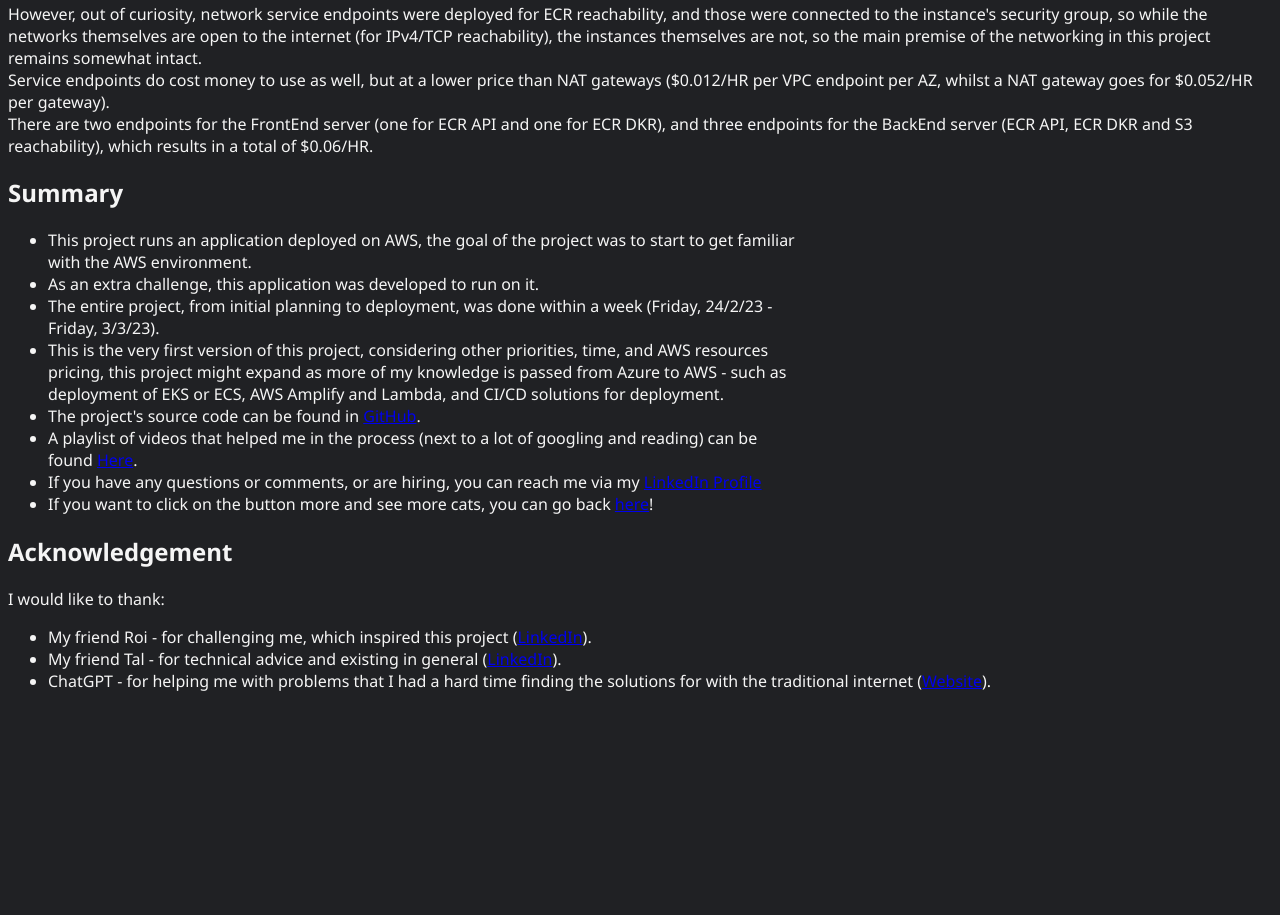
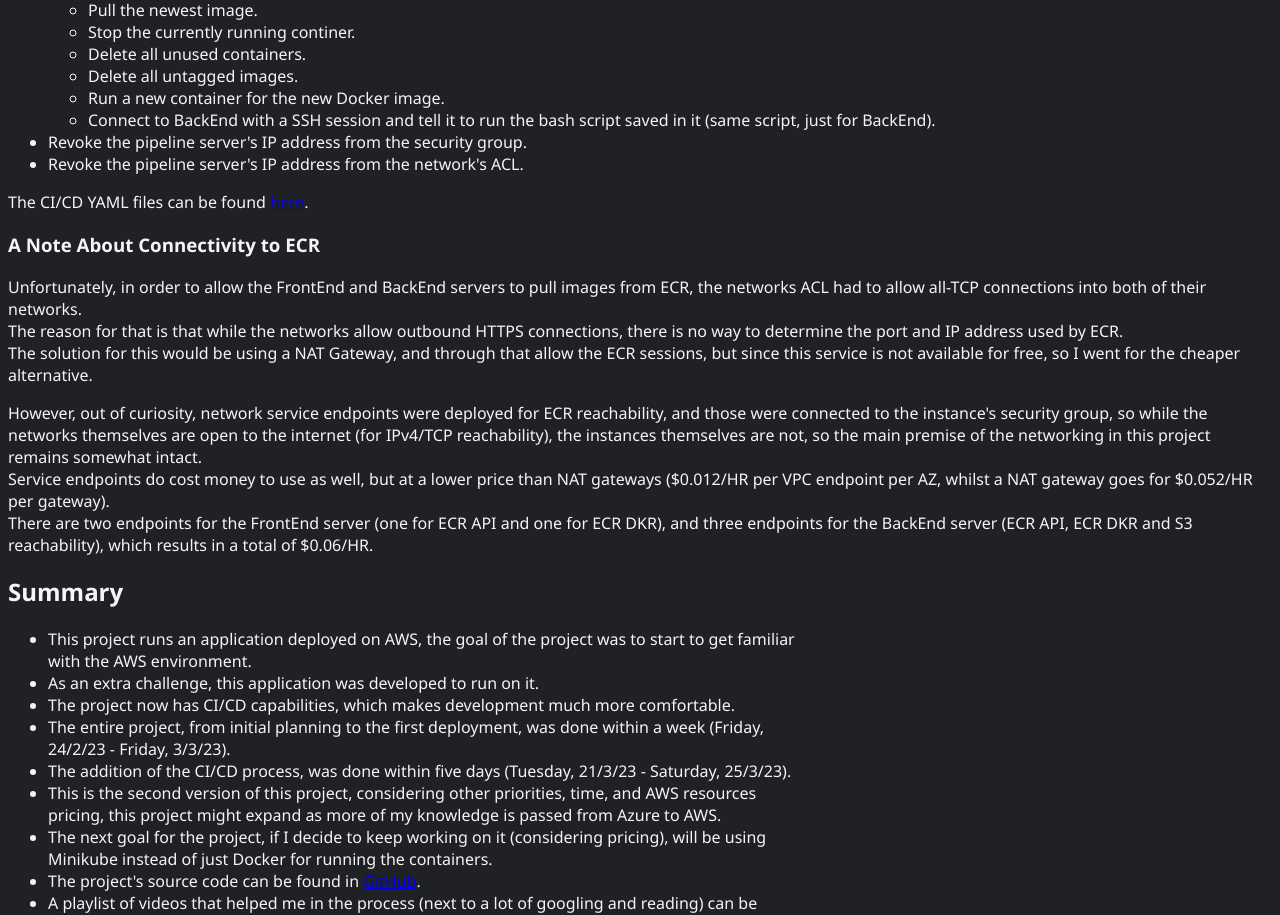
Before and after one commit to NoamVH/BuckCat, a Flask app: page /explanation in a window 1280 px wide; the page is wider, and only the part inside the window is pictured. Shown: the part 3697-4612 px from the top of that part. Before the commit the page ends 4388 px from the top of that part, so only its background shows below. Run offline with Flask 3, Linux system fonts and the light colour scheme.

Commit message:
Finalization of the explanation page, added updated architecture, removed IP from CD pipeline and changed it with DNS registry

```diff
--- a/FrontEnd/templates/explanation.html
+++ b/FrontEnd/templates/explanation.html
@@ -191,7 +191,6 @@
                             </tr>
                         </table>
                     </p>
-
                 </div>
                 <div>
                     <h3>
@@ -288,10 +287,13 @@
                     <ul>
                         <li>This project runs an application deployed on AWS, the goal of the project was to start to get familiar with the AWS environment.</li>
                         <li>As an extra challenge, this application was developed to run on it.</li>
-                        <li>The entire project, from initial planning to deployment, was done within a week (Friday, 24/2/23 - Friday, 3/3/23).</li>
+                        <li>The project now has CI/CD capabilities, which makes development much more comfortable.</li>
+                        <li>The entire project, from initial planning to the first deployment, was done within a week (Friday, 24/2/23 - Friday, 3/3/23).</li>
+                        <li>The addition of the CI/CD process, was done within five days (Tuesday, 21/3/23 - Saturday, 25/3/23).</li>
                         <li>
-                            This is the very first version of this project, considering other priorities, time, and AWS resources pricing, this project might expand as more of my knowledge is passed from Azure to AWS - such as deployment of EKS or ECS, AWS Amplify and Lambda, and CI/CD solutions for deployment.
+                            This is the second version of this project, considering other priorities, time, and AWS resources pricing, this project might expand as more of my knowledge is passed from Azure to AWS.
                         </li>
+                        <li>The next goal for the project, if I decide to keep working on it (considering pricing), will be using Minikube instead of just Docker for running the containers.</li>
                         <li>The project's source code can be found in <a href="https://github.com/NoamVH/Buck-Cat">GitHub</a>.</li>
                         <li>
                             A playlist of videos that helped me in the process (next to a lot of googling and reading) can be found <a href="https://youtube.com/playlist?list=PLNYMx-mWLAg0xSAgeA94Apw0xUxZ191XF">Here</a>.
```
Also changed, not shown: .github/workflows/cd-pipeline.yml, FrontEnd/static/Images/solution.png.
